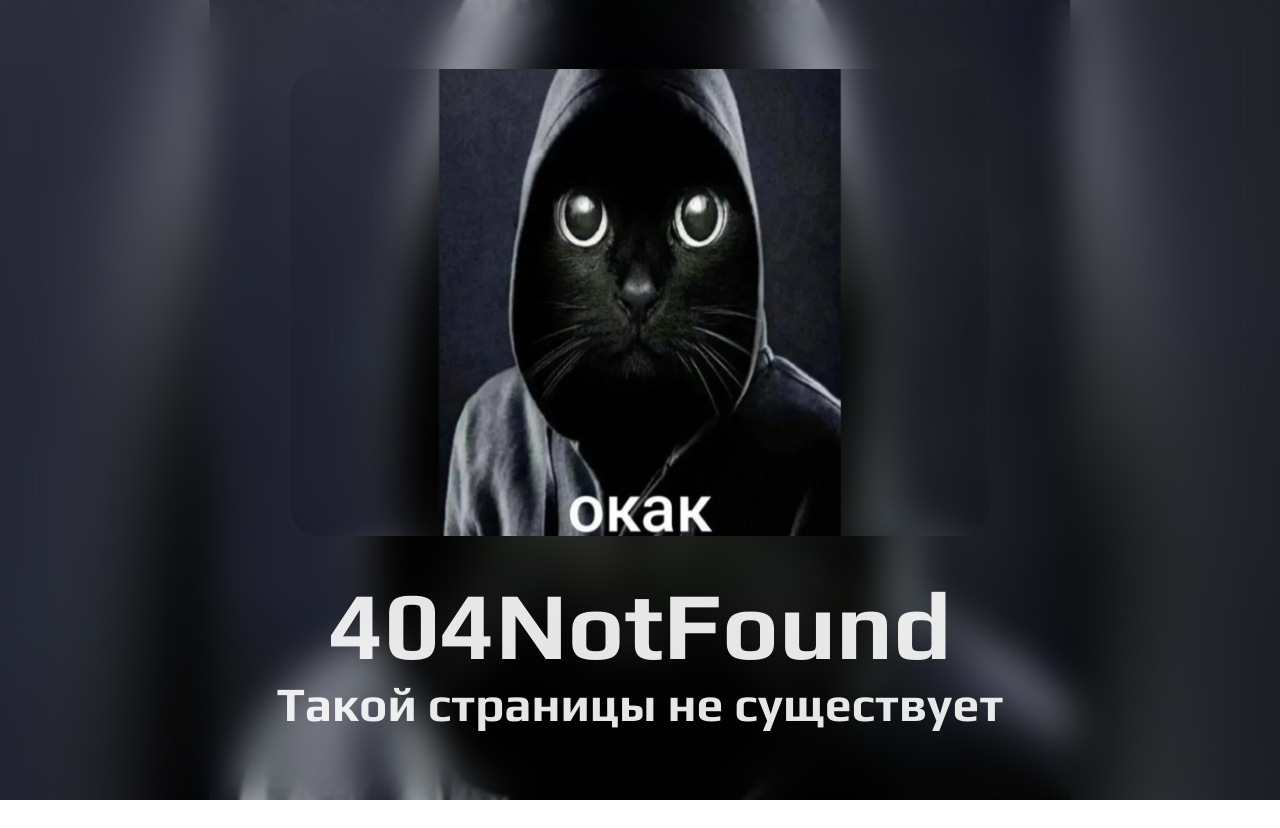
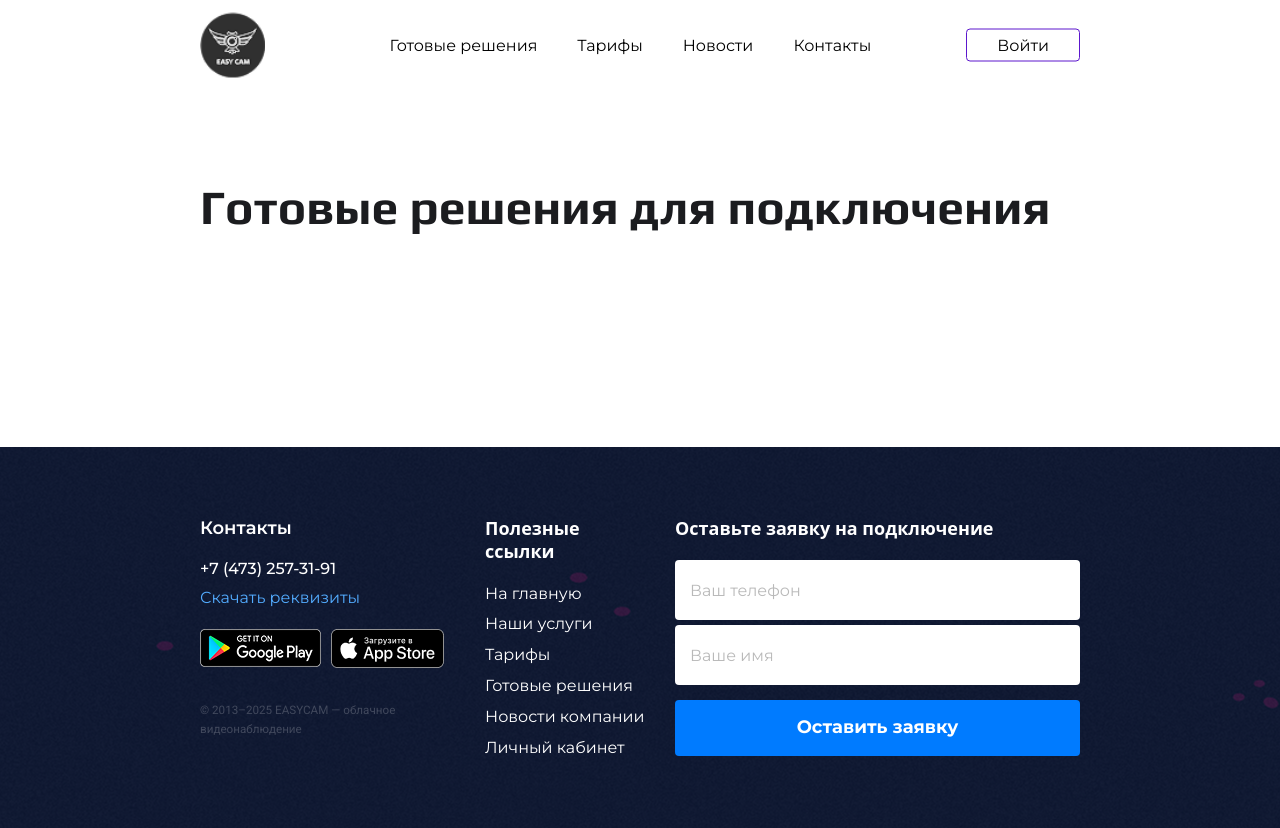
Before and after one commit to EgorEzhkov/camProject, a React (Vite) app: page /#/solutionForConnection in a window 1280 px wide. Before the commit the page ends 800 px from the top, so only its background shows below. Built offline with nearby package versions, Linux system fonts and the light colour scheme.

Commit message:
add solutionForConnectionPage and few refactor code

```diff
--- a/src/App.tsx
+++ b/src/App.tsx
@@ -1,18 +1,28 @@
 import "./App.css";
 
-import { BrowserRouter, Routes, Route } from "react-router-dom";
+import { HashRouter, Routes, Route, useLocation } from "react-router-dom";
 import HomePage from "./pages/HomePage/HomePage";
 import NoPage from "./pages/NoPage/NoPage";
+import SolutionsForConnectionPage from "./pages/SolutionsForConnectionPage/SolutionsForConnectionPage";
+import Header from "./components/Header/Header";
+import Footer from "./components/Footer/Footer";
 
 function App() {
   return (
-    <BrowserRouter>
+    <HashRouter>
+      <Header />
       <Routes>
-        <Route path="/camProject" element={<HomePage />} />
-
+        <Route path="/" element={<HomePage />} />
+        <Route
+          path="/solutionForConnection"
+          element={<SolutionsForConnectionPage />}
+        />
         <Route path="*" element={<NoPage />} />
       </Routes>
-    </BrowserRouter>
+      <Footer />
+
+      <Routes></Routes>
+    </HashRouter>
   );
 }
 
--- a/src/components/Header/Header.module.css
+++ b/src/components/Header/Header.module.css
@@ -53,6 +53,11 @@
   display: flex;
   justify-content: center;
   margin-right: auto;
+  width: 65px;
+}
+
+.logo {
+  width: 100%;
 }
 
 .buttonJoinContainer {
@@ -61,6 +66,10 @@
   margin-left: 75px;
   transition: 0.2s ease-out all;
   align-items: center;
+}
+
+.link {
+  text-decoration: none;
 }
 
 @media (hover: hover) {
--- a/src/components/Header/Header.tsx
+++ b/src/components/Header/Header.tsx
@@ -1,8 +1,6 @@
 import styles from "./Header.module.css";
 
-import { useCallback, useEffect, useRef, useState } from "react";
-
-// import { RemoveScrollBar } from "react-remove-scroll-bar";
+import { useCallback, useEffect, useRef, useState, type FC } from "react";
 
 import Button from "../../ui/Button/Button";
 import logo from "../../assets/images/logo.png";
@@ -10,12 +8,19 @@ import joinIcon from "../../assets/images/joinIcon.svg";
 import phoneIcon from "../../assets/images/phoneIcon.svg";
 
 import { delay, lockScroll, unlockScroll } from "../../utils/utils";
-import { buttonPropsDesctop, buttonPropsMobile } from "../../utils/constants";
+import {
+  buttonPropsDesctop,
+  buttonPropsMobile,
+  textButtonForHeader,
+} from "../../utils/constants";
+import { Link, useLocation } from "react-router-dom";
 
-const Header = () => {
+const Header: FC = () => {
   const [menuState, setMenuState] = useState<"closed" | "opening" | "closing">(
     "closed"
   );
+
+  const location = useLocation();
 
   const propsForButton =
     menuState !== "closed" ? buttonPropsMobile : buttonPropsDesctop;
@@ -59,7 +64,7 @@ const Header = () => {
 
   return (
     <>
-      <header className={styles.header}>
+      <header className={styles.header} style={{}}>
         {menuState === "closing" || menuState === "opening" ? (
           <div
             className={`${styles.overlay} ${
@@ -83,9 +88,9 @@ const Header = () => {
           <span className={menuState === "opening" ? styles.active : ""}></span>
         </div>
 
-        <div className={styles.imgContainer}>
-          <img src={logo} alt="" />
-        </div>
+        <Link className={styles.imgContainer} to={"/"}>
+          <img src={logo} alt="" className={styles.logo} />
+        </Link>
         <div className={styles.buttonsContainer}>
           <ul
             className={`${styles.ul} ${
@@ -98,15 +103,24 @@ const Header = () => {
             ref={ulRef}
           >
             <div className={styles.list}>
-              {["Готовые решения", "Тарифы", "Новости", "Контакты"].map(
-                (el) => {
-                  return (
-                    <li className={styles.li} key={el}>
-                      <Button {...propsForButton}>{el}</Button>
+              {textButtonForHeader.map((el) => {
+                return (
+                  <Link key={el.text} to={el.path} className={styles.link}>
+                    <li className={styles.li}>
+                      <Button
+                        {...propsForButton}
+                        color={
+                          location.pathname.includes("solutionForConnection")
+                            ? "black"
+                            : "white"
+                        }
+                      >
+                        {el.text}
+                      </Button>
                     </li>
-                  );
-                }
-              )}
+                  </Link>
+                );
+              })}
             </div>
             {menuState !== "closed" && (
               <div className={styles.phoneNumberAndIconContainer}>
@@ -123,6 +137,11 @@ const Header = () => {
               border={true}
               borderColor="purple"
               padding="7px 30px"
+              color={
+                location.pathname.includes("solutionForConnection")
+                  ? "black"
+                  : "white"
+              }
             >
               Войти
             </Button>
--- a/src/pages/HomePage/HomePage.tsx
+++ b/src/pages/HomePage/HomePage.tsx
@@ -1,7 +1,5 @@
 import CompanyNewsSection from "../../components/CompanyNewsSection/CompanyNewsSection";
 import DownloadSection from "../../components/DownloadSection/DownloadSection";
-import Footer from "../../components/Footer/Footer";
-import Header from "../../components/Header/Header";
 import RateSection from "../../components/RateSection/RateSection";
 import ServicesSection from "../../components/ServicesSection/ServicesSection";
 import SolutionsForConnectionSection from "../../components/SolutionsForConnectionSection/SolutionsForConnectionSection";
@@ -10,14 +8,12 @@ import WelcomeSection from "../../components/WelcomeSection/WelcomeSection";
 const HomePage = () => {
   return (
     <>
-      <Header></Header>
       <WelcomeSection></WelcomeSection>
       <ServicesSection></ServicesSection>
       <DownloadSection></DownloadSection>
       <RateSection></RateSection>
       <SolutionsForConnectionSection></SolutionsForConnectionSection>
       <CompanyNewsSection></CompanyNewsSection>
-      <Footer></Footer>
     </>
   );
 };
--- /dev/null
+++ b/src/pages/SolutionsForConnectionPage/SolutionsForConnectionPage.module.css
@@ -0,0 +1,9 @@
+.mainContiner {
+  display: flex;
+  flex-direction: column;
+  box-sizing: border-box;
+  padding: 181px 200px;
+}
+.titleContainer {
+  font-size: 48px;
+}
--- /dev/null
+++ b/src/pages/SolutionsForConnectionPage/SolutionsForConnectionPage.tsx
@@ -0,0 +1,23 @@
+import Title from "../../ui/Title/Title";
+import styles from "./SolutionsForConnectionPage.module.css";
+
+const testArray = [""];
+
+const SolutionsForConnectionPage = () => {
+  return (
+    <div className={styles.mainContiner}>
+      <div className={styles.titleContainer}>
+        <Title fontSize="1em" color="black">
+          Готовые решения для подключения
+        </Title>
+      </div>
+      <ul className={styles.cardList}>
+        {testArray.map((el) => {
+          return el;
+        })}
+      </ul>
+    </div>
+  );
+};
+
+export default SolutionsForConnectionPage;
--- a/src/utils/constants.tsx
+++ b/src/utils/constants.tsx
@@ -29,3 +29,10 @@ export const textForWelcomeSection = {
     desc: "Доступ из любого места и в любое время ко всем камерам видеонаблюдени в два щелчка",
   },
 };
+
+export const textButtonForHeader: { text: string; path: string }[] = [
+  { text: "Готовые решения", path: "/solutionForConnection" },
+  { text: "Тарифы", path: "unknow" },
+  { text: "Новости", path: "/unknow" },
+  { text: "Контакты", path: "/unknow" },
+];
```
Also changed, not shown: src/assets/images/logo.png.
